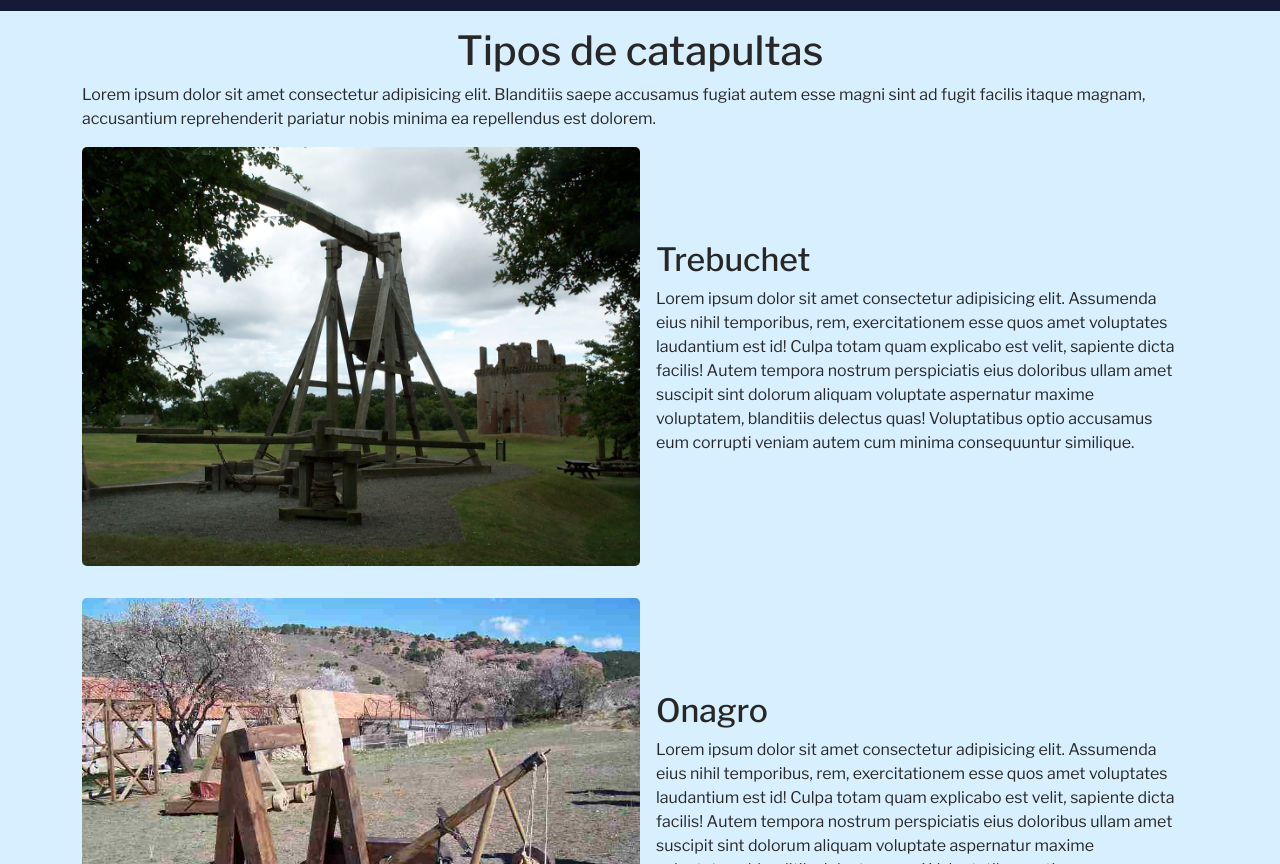
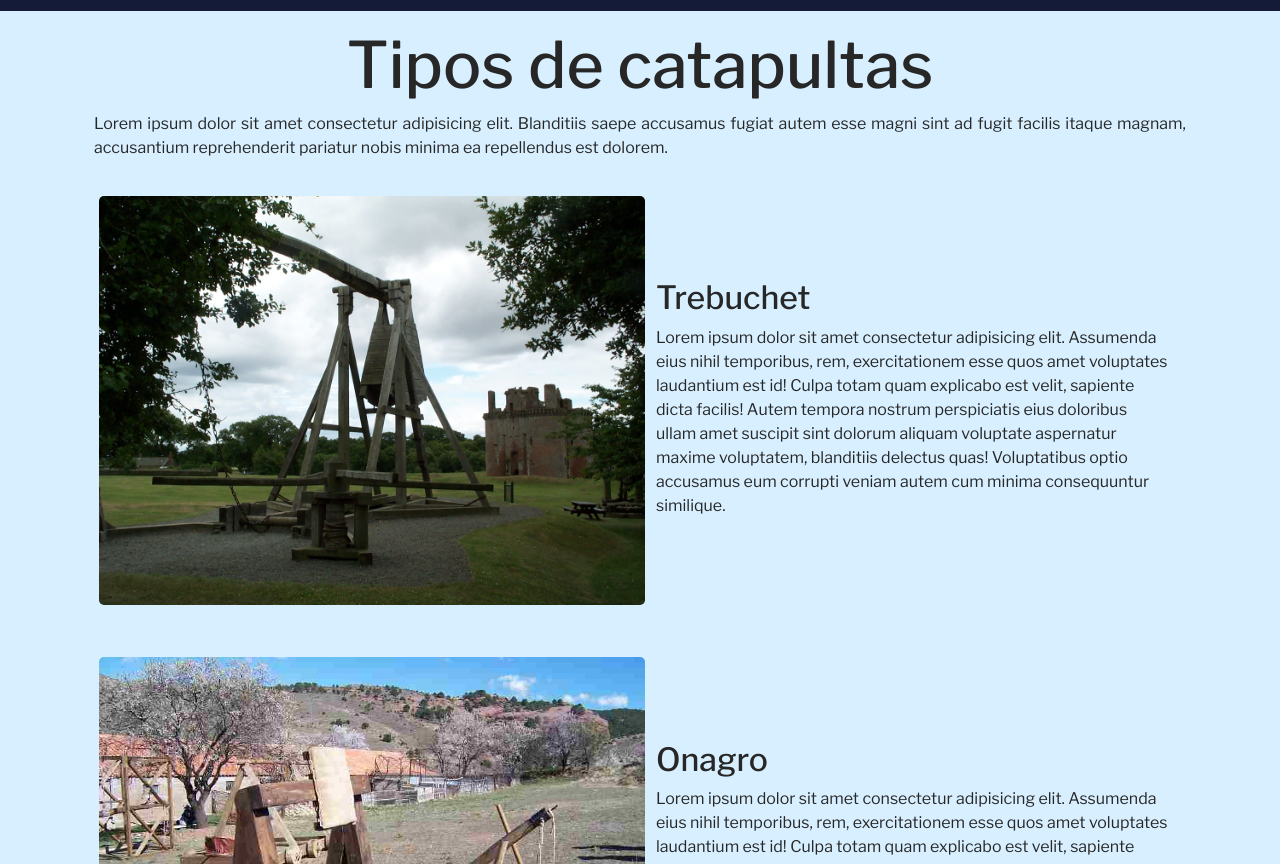
Before and after one commit to HEDAN13/CatapultaMental, a plain HTML site: page pages/tiposDeCatapultas.html in a window 1280 px wide. Shown: the part 88-952 px from the top of the page. Drawn offline with nearby package versions, Linux system fonts and the light colour scheme.

Commit message:
Modificaciones en los estilos de tiposDeCatapultas.html

```diff
--- a/pages/tiposDeCatapultas.html
+++ b/pages/tiposDeCatapultas.html
@@ -65,20 +65,20 @@
     </header>
     <!-- Principal -->
     <main>
-        <section class="container pt-1 pt-lg-3">
-            <h1 class="text-center">Tipos de catapultas</h1>
-            <p class="text-justify">Lorem ipsum dolor sit amet consectetur adipisicing elit. Blanditiis saepe accusamus
+        <section class="container principal">
+            <h1>Tipos de catapultas</h1>
+            <p>Lorem ipsum dolor sit amet consectetur adipisicing elit. Blanditiis saepe accusamus
                 fugiat autem esse
                 magni sint ad fugit facilis itaque magnam, accusantium reprehenderit pariatur nobis minima ea
                 repellendus est dolorem.</p>
         </section>
         <section>
-            <article class="container mt-1 pb-1 mt-lg-3 pb-lg-3" id="trebuchet">
-                <div class="row justify-content-center">
-                    <div class="col-12 col-lg-12 d-flex flex-column flex-lg-row align-items-stretch">
+            <article class="container secundario" id="trebuchet">
+                <div class="row">
+                    <div class="col-12 d-flex flex-column flex-lg-row align-items-stretch">
                         <div class="order-1 order-lg-0 col-12 col-lg-6">
                             <img src="../assets/Warwulf1.jpg" alt="trebuchet"
-                                class="img-custom img-fluid w-100 h-100 object-fit-cover">
+                                class="cat-imagen">
                         </div>
                         <div
                             class="order-0 order-lg-1 col-12 col-lg-6 d-flex flex-column justify-content-center px-3 py-4">
@@ -99,12 +99,12 @@
                     </div>
                 </div>
             </article>
-            <article class="container mt-1 pb-1 mt-lg-3 pb-lg-3" id="onagro">
-                <div class="row justify-content-center">
-                    <div class="col-12 col-lg-12 d-flex flex-column flex-lg-row align-items-stretch">
+            <article class="container secundario" id="onagro">
+                <div class="row">
+                    <div class="col-12 d-flex flex-column flex-lg-row align-items-stretch">
                         <div class="order-1 order-lg-0 col-12 col-lg-6">
                             <img src="../assets/onager21.jpg" alt="onagro"
-                                class="img-custom img-fluid w-100 h-100 object-fit-cover">
+                                class="cat-imagen">
                         </div>
                         <div
                             class="order-0 order-lg-1 col-12 col-lg-6 d-flex flex-column justify-content-center px-3 py-4">
@@ -125,12 +125,12 @@
                     </div>
                 </div>
             </article>
-            <article class="container mt-1 pb-1 mt-lg-3 pb-lg-3" id="ballista">
-                <div class="row justify-content-center">
-                    <div class="col-12 col-lg-12 d-flex flex-column flex-lg-row align-items-stretch">
+            <article class="container secundario" id="ballista">
+                <div class="row">
+                    <div class="col-12 d-flex flex-column flex-lg-row align-items-stretch">
                         <div class="order-1 order-lg-0 col-12 col-lg-6">
                             <img src="../assets/ballista01.jpg" alt="ballista"
-                                class="img-custom img-fluid w-100 h-100 object-fit-cover">
+                                class="cat-imagen">
                         </div>
                         <div class="order-0 order-lg-1 col-12 col-lg-6 d-flex flex-column justify-content-center px-3 py-4">
                             <h2>Ballista</h2>
--- a/scss/partials/components/_general.scss
+++ b/scss/partials/components/_general.scss
@@ -1,4 +1,5 @@
 @use "../utilities/variables";
+@use "../utilities/extends";
 /* Contenido principal */
 
 main {
@@ -23,7 +24,9 @@ main {
     .secundario {
         padding-top: min(1rem, 4%);
         padding-right: min(1.5rem, 6%);
+        padding-bottom: min(1rem, 4%);
         padding-left: min(1.5rem, 6%);
+
         article {
             h2 {
                 font-size: clamp(1rem, calc(4vw + .5rem), 2rem);
@@ -37,14 +40,24 @@ main {
     }
 }
 
+.link-catapultas {
+    text-align: center;
 
-.link-catapultas img {
-    max-height: 300px;
+    img {
+        @extend .imagen;
+        max-height: 300px;
+    }
 }
 
-.img-custom {
-    border-radius: 5px;
-}
+ .cat-imagen {
+    @extend .imagen;
+    width: 100%;
+    object-fit: cover;
+ }
+
+// @media(max-width: 992px) {
+
+// }
 
 /* Estilos para el formulario */
 .contact-form {
--- /dev/null
+++ b/scss/partials/utilities/_extends.scss
@@ -0,0 +1,7 @@
+// IMÁGENES
+.imagen {
+    max-width: 100%;
+    height: auto;
+    border-radius: 5px;
+    margin: 0.25rem min(0.65rem, 4%) min(1rem, 4%) min(0.65rem, 1%);
+}
```
Also changed, not shown: index.html (+5 -5 lines), styles/style.css, 1 other file.
